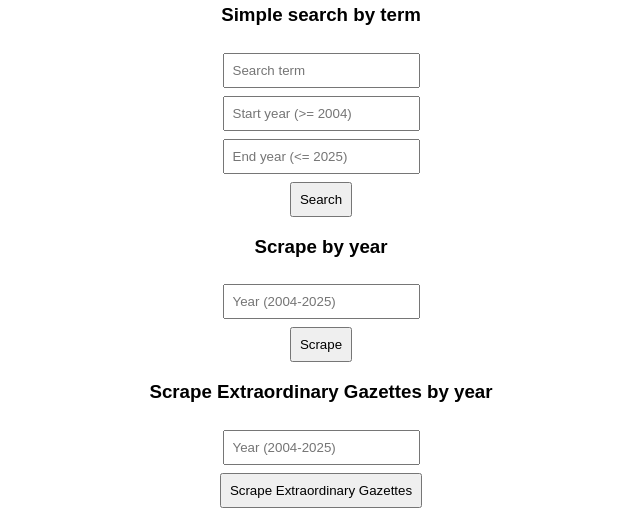
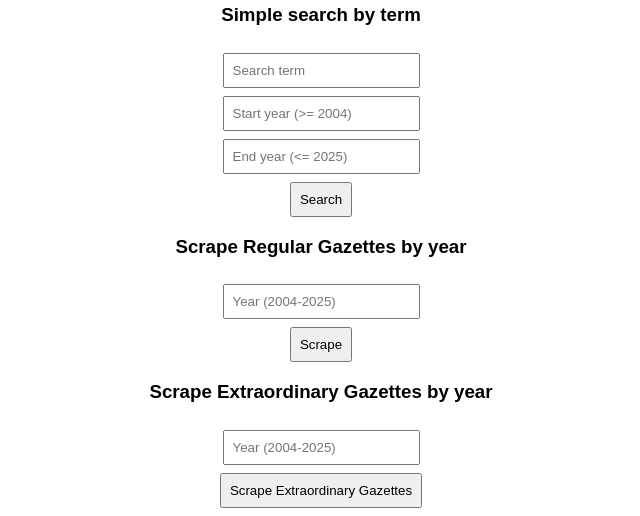
Before and after one commit to dngvbngc/cayman-gazettes-scraper, a Flask app: page / in a window 1280 px wide. Shown: the part 295-811 px from the top of the page, without its empty margins (319-959 px from the left). Run offline with Flask 3, Linux system fonts and the light colour scheme.

Commit message:
styling x2

```diff
--- a/templates/index.html
+++ b/templates/index.html
@@ -81,7 +81,7 @@
       <input type="submit" value="Search" />
     </form>
 
-    <h3>Scrape by year</h2>
+    <h3>Scrape Regular Gazettes by year</h2>
     <form method="POST" action="/generate-pdf">
       <input placeholder="Year (2004-2025)" type="number" id="year" name="year" required />
       <br />
```
